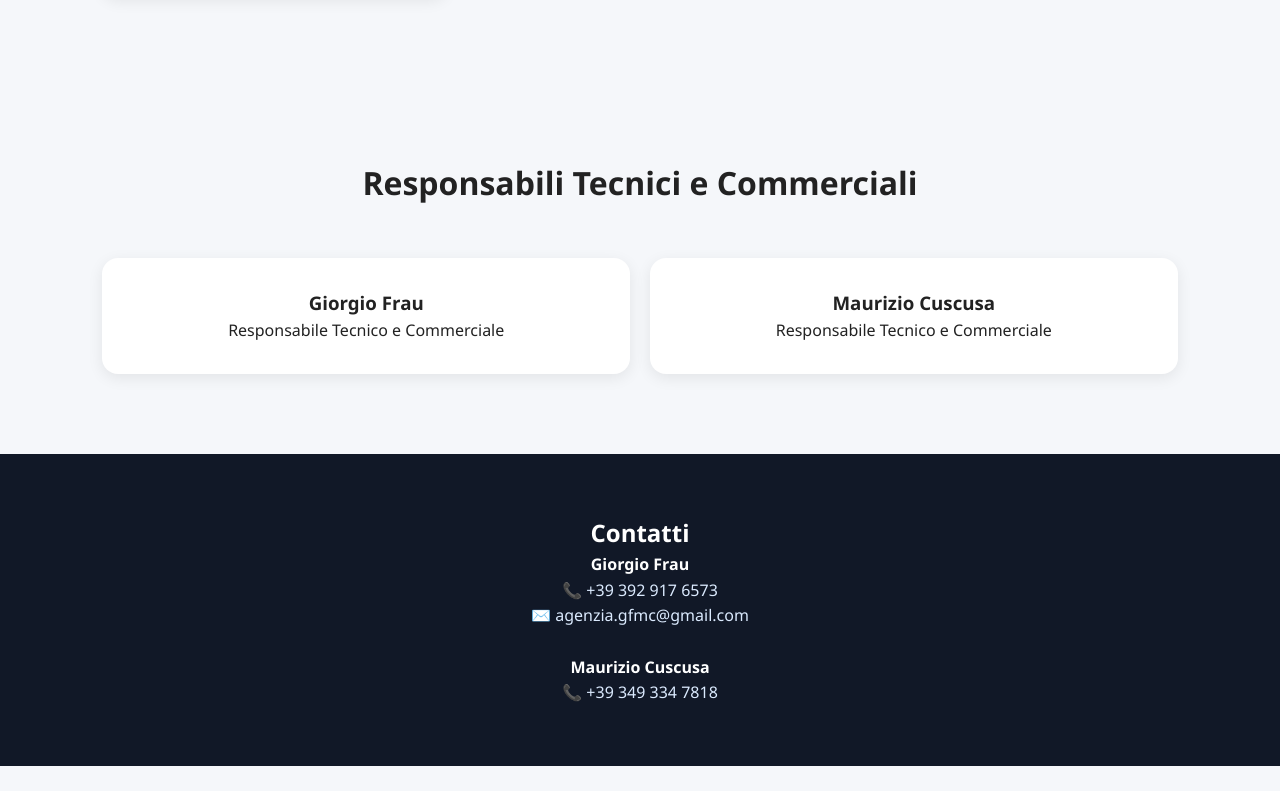
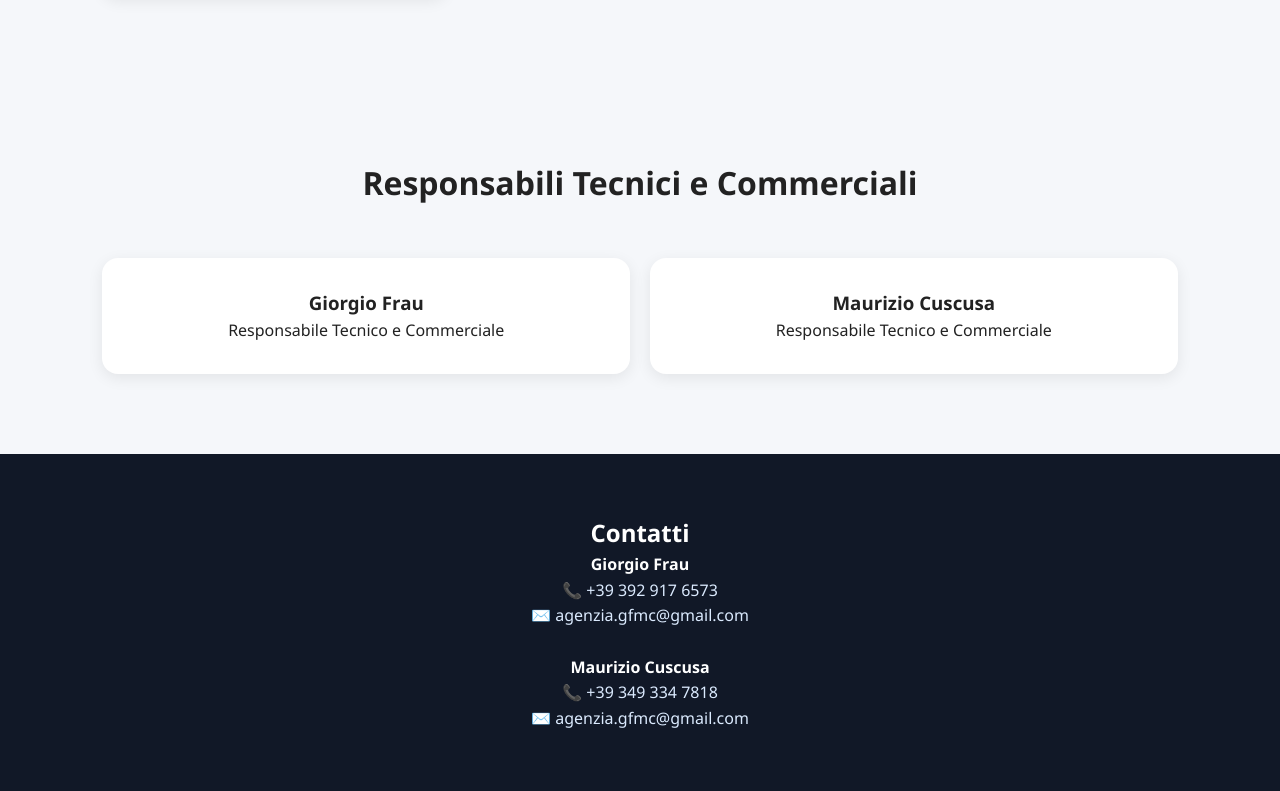
Before and after one commit to giofrau-agenzia/Arch-Solutions, a plain HTML site: page index.html in a window 1280 px wide. Shown: the part 2203-2994 px from the top of the page. Before the commit the page ends 2969 px from the top, so only its background shows below. Drawn offline with Linux system fonts and the light colour scheme.

Commit message:
Add email contact information to index.html

```diff
--- a/index.html
+++ b/index.html
@@ -322,6 +322,7 @@ Responsabile Tecnico e Commerciale
 
 <p><strong>Maurizio Cuscusa</strong></p>
 <p>📞 <a href="tel:+393493347818">+39 349 334 7818</a></p>
+<p>✉️ <a href="mailto:agenzia.gfmc@gmail.com">agenzia.gfmc@gmail.com</a></p>
 
 </footer>
 
```
